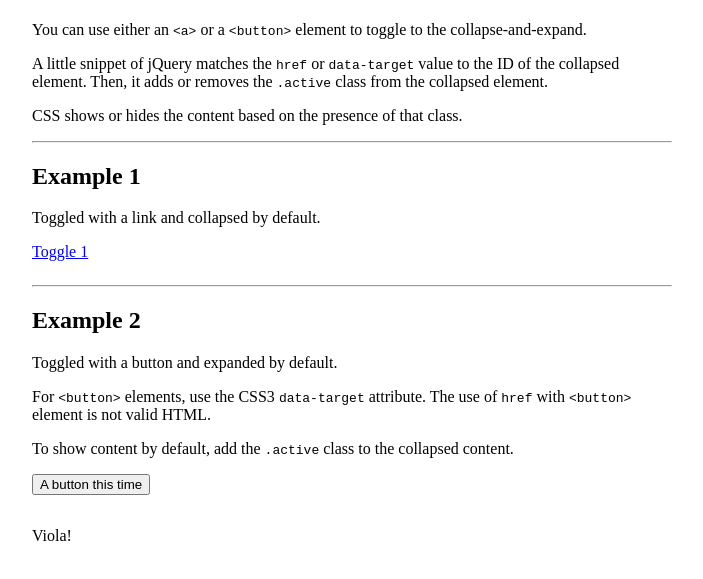
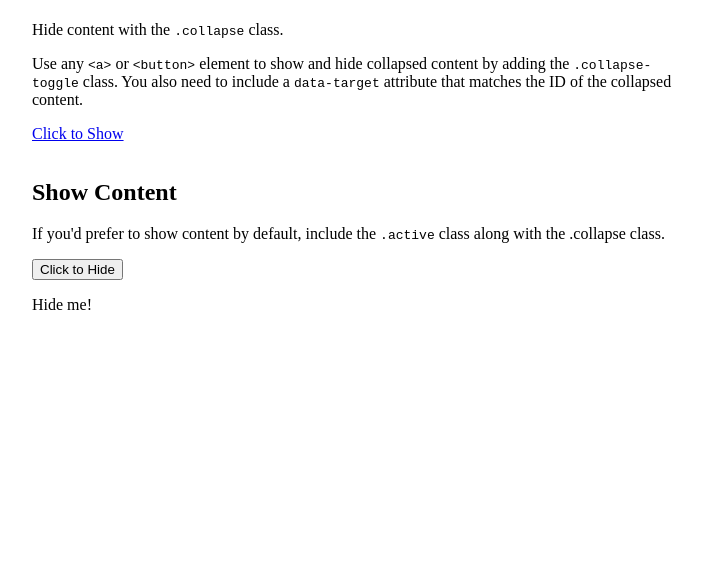
Before and after one commit to cferdinandi/houdini, a plain HTML site: page index.html in a window 1280 px wide. Shown: the part 165-744 px from the top of the page, without its empty margins (288-991 px from the left). Drawn offline with nearby package versions, Linux system fonts and the light colour scheme.

```diff
--- a/index.html
+++ b/index.html
@@ -19,40 +19,27 @@
 	    <h1 style="text-align: center; font-size: 3em;">Houdini</h1>
 	    <p style="text-align: center; font-size: 1.5em;">A simple collapse-and-expand widget.</p>
 
-        <p>You can use either an <code>&lt;a&gt;</code> or a <code>&lt;button&gt;</code> element to toggle to the collapse-and-expand.</p>
+        <p>Hide content with the <code>.collapse</code> class.</p>
 
-        <p class="text-small">A little snippet of jQuery matches the <code>href</code> or <code>data-target</code> value to the ID of the collapsed element. Then, it adds or removes the <code>.active</code> class from the collapsed element.</p>
-
-        <p class="text-small">CSS shows or hides the content based on the presence of that class.</p>
-
-        <hr>
+        <p>Use any <code>&lt;a&gt;</code> or <code>&lt;button&gt;</code> element to show and hide collapsed content by adding the <code>.collapse-toggle</code> class. You also need to include a <code>data-target</code> attribute that matches the ID of the collapsed content.</p>
 
 
-        <h2>Example 1</h2>
-
-        <p>Toggled with a link and collapsed by default.</p>
-
-        <p><a class="collapse-toggle" href="#collapse1">Toggle 1</a></p>
+        <p><a class="collapse-toggle" data-target="#collapse1" href="#">Click to Show</a></p>
 
         <div class="collapse" id="collapse1">
-            <p>Now you see me, now you don't.</p>
+            Now you see me, now you don't.
         </div>
 
-        <hr>
 
 
-        <h2>Example 2</h2>
+        <h2>Show Content</h2>
 
-        <p>Toggled with a button and expanded by default.</p>
+        <p>If you'd prefer to show content by default, include the <code>.active</code> class along with the .collapse class.</p>
 
-        <p>For <code>&lt;button&gt;</code> elements, use the CSS3 <code>data-target</code> attribute. The use of <code>href</code> with <code>&lt;button&gt;</code> element is not valid HTML.</p>
+        <p><button class="collapse-toggle" data-target="#hide-me">Click to Hide</button></p>
 
-        <p>To show content by default, add the <code>.active</code> class to the collapsed content. </p>
-
-        <p><button class="collapse-toggle" data-target="#collapse2">A button this time</button></p>
-
-        <div class="collapse active" id="collapse2">
-            <p>Viola!</p>
+        <div class="collapse active" id="hide-me">
+            Hide me!
         </div>
 
 	</section>
```
